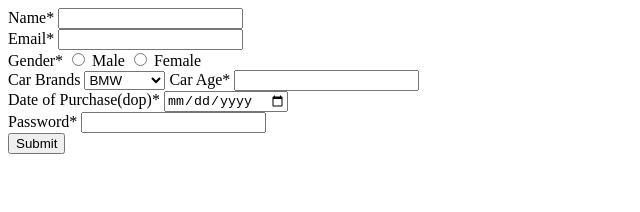
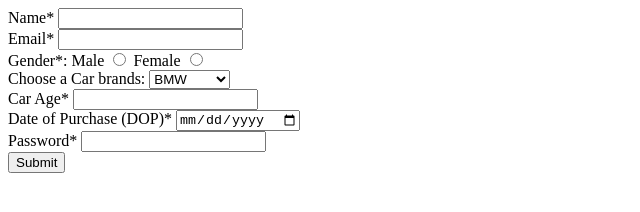
Before and after one commit to acciojob/car-insurance-form-MohitSinghMehra01, a website: page main.html in a window 1280 px wide. Shown: the whole page, without its empty margins (0-640 px from the left). Drawn offline with Linux system fonts and the light colour scheme.

Commit message:
created a submission

```diff
--- a/main.html
+++ b/main.html
@@ -8,48 +8,61 @@
 
 <body>
 	<!-- the entire body must be written by student -->
+	<form method="post">
+		<div>
+			<label for="name">Name*</label>
+			<input type="text" id="name" required>
+		</div>
+
+		<div>
+			<label for="email">Email*</label>
+			<input type="email" id="email" required>
+		</div>
+
+		<div>
+			<label for="gender">Gender*:
+
+				<label for="male" > Male</label>
+				<input type="radio"  id="male" name="gender" required>
+				<label for="female" >Female</label>
+				<input type="radio"  id="female" name="gender" required>
+			</label>
+		</div>
 
 
-		<label for="name">Name*</label>
-		<input type="text" id="name" required>
-		<br>
+		<div>
+			<label for="Car">Choose a Car brands: </label>
+				<select name="Car" id="Car">(
+					<option value="BMW">BMW</options>
+					<option value="Audi">Audi</options>
+					<option value="Mercedez">Mercedez</options>
+				</select>
 
-		<label for="email">Email*</label>
-		 <input type="email" id="email" required>
-		<br>
+		</div>
+		<div>
+			<label for="Car age">Car Age*</label>
+			<input type="number" id="Car age" required>
+		</div>
 
-		<label for="gender">Gender*</label>
-		<input type="radio" id="gender" name="gender" required> Male
-		<input type="radio" id="gender" name="gender" required> Female
-		<br>
+		<div>
+			<label for="dop">Date of Purchase (DOP)*</label>
+			<input type="date" id="dop" required>
+		</div>
 
-		<label for="car">Car Brands</label>
-
-			<select id="car" required>
-				<option name="car">BMW</option>
-				<option name="car">Audi</option>
-				<option name="car">Mercedez</option>
-			</select>
+		<div>
+			<label for="password">Password*</label>
+			<input type="password" id="password" required>
+		</div>
 
 
+		<div>
+			<button type="submit">Submit</button>
 
-		<label for="age">Car Age*</label>
-		<input type="text" id="age" required>
-		<br>
-		<label for="dop">Date of Purchase(dop)*</label>
-		<input type="date" id="dop" required>
-		<br>
-		<label for="password">Password*</label>
-		<input type="password" id="password" required>
-	<br>
-
-<!-- 		<button type="submit"> Submit</button> -->
-
-	<input type="submit" id="submit" value="Submit" />
-
+		</div>
 
 
 	</form>
+
     <script type="text/javascript" src="./script.js">
 </script>
 
```
